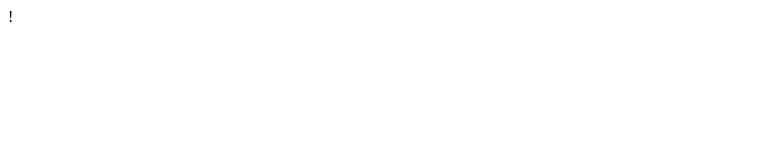
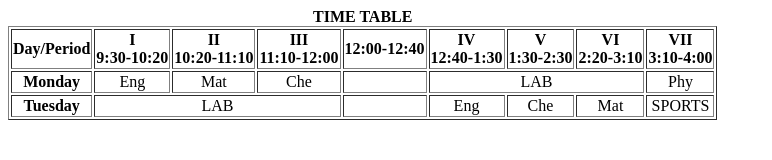
Before and after one commit to Irina-Tyd/pol, a plain HTML site: page index.html in a window 1280 px wide. Shown: the whole page, without its empty margins (0-772 px from the left). Drawn offline with Linux system fonts and the light colour scheme.

Commit message:
made the first three lines

```diff
--- a/index.html
+++ b/index.html
@@ -1,13 +1,49 @@
-!
 <!DOCTYPE html>
 
 <html lang="en">
 <head>
     <meta charset="UTF-8">
     <meta name="viewport" content="width=device-width, initial-scale=1.0">
-    <title></title>
-    <body>
+    <title>TIME TABLE</title>
 
-    </body>
 </head>
-</html>
+<body>
+    <table border="1">
+
+            <caption><b>TIME TABLE</b></caption><br<br>
+        <thead align="center">
+            <tr>
+                <th>Day/Period</th>
+                <th> I <br> 9:30-10:20</th>
+                <th>II<br> 10:20-11:10</th>
+                <th> III <br> 11:10-12:00</th>
+                <th>12:00-12:40</th>
+                <th>IV<br>12:40-1:30</th>
+                <th>V<br>1:30-2:30</th>
+                <th>VI<br>2:20-3:10</th>
+                <th>VII<br>3:10-4:00</th>
+            </tr>
+        </thead>
+        <tbody align="center">
+            <tr >
+                <td><b>Monday</b></td>
+                <td>Eng</td>
+                <td>Mat</td>
+                <td>Che</td>
+                <td></td>
+                <td colspan="3">LAB</td>
+                <td>Phy</td>
+            </tr>
+            <tr>
+                <td><b>Tuesday</b></td>
+                <td colspan="3">LAB</td>
+                <td></td>
+                <td>Eng</td>
+                <td>Che</td>
+                <td>Mat</td>
+                <td>SPORTS</td>
+            </tr>
+        </tbody>
+
+    </table>
+</body>
```
